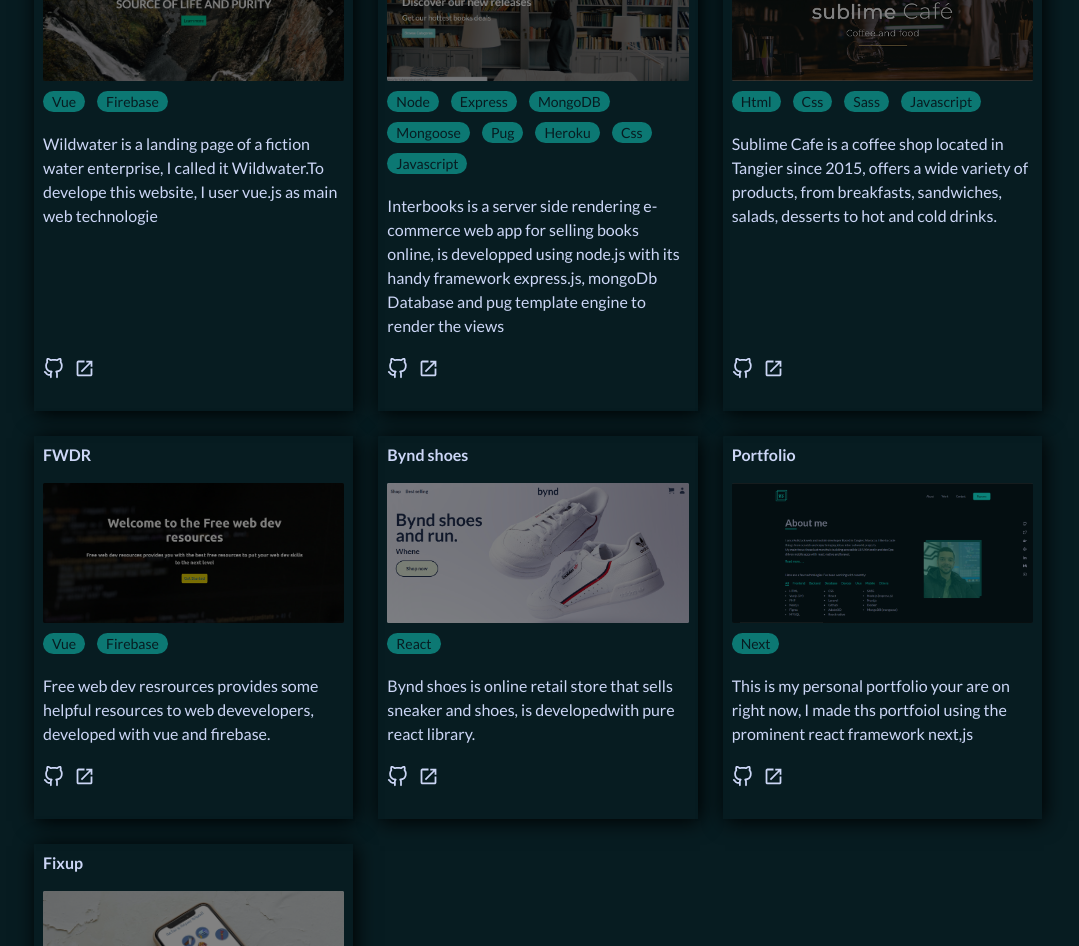
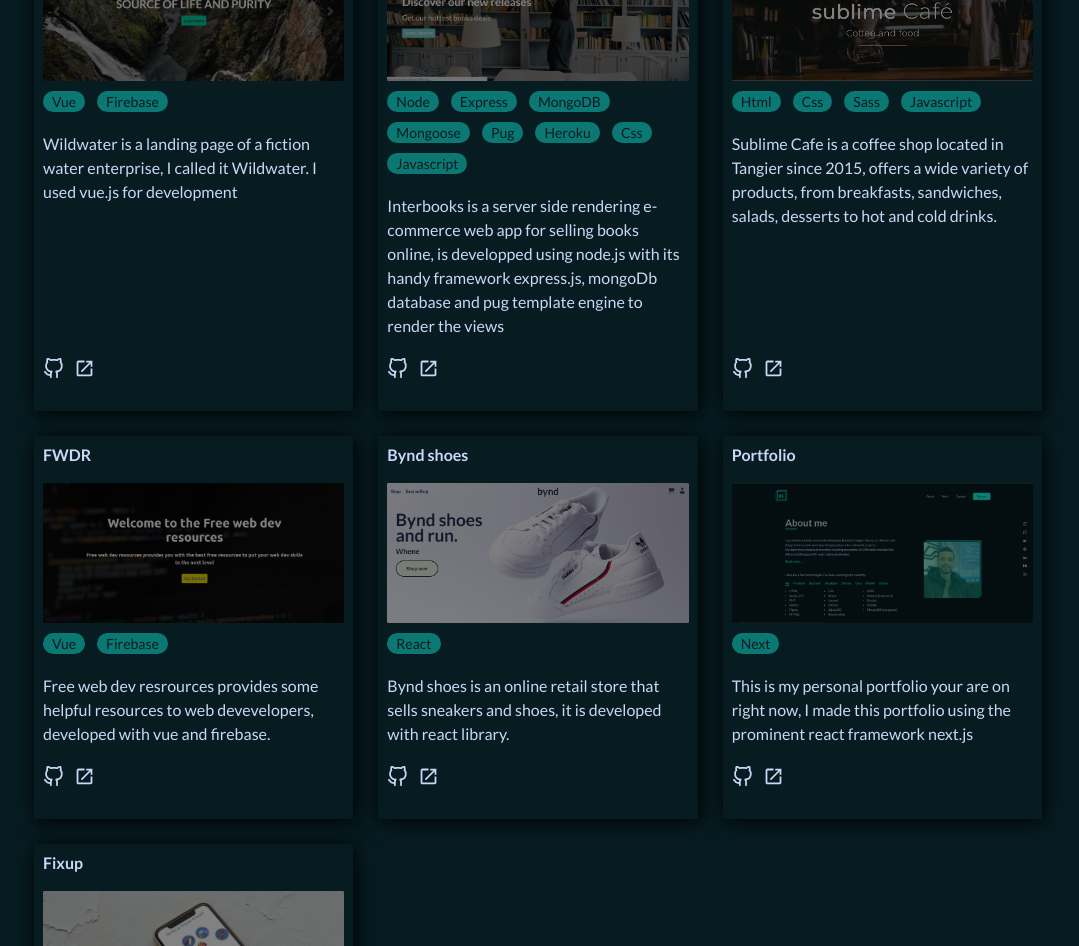
Before and after one commit to Hamzasehouli/myportfolio-nextjs, a Next.js app: page /work in a window 1280 px wide. Shown: the part 880-1826 px from the top of the page, without its empty margins (102-1181 px from the left). Built offline with nearby package versions, Linux system fonts and the light colour scheme.

Commit message:
Fixed some ortho error in the portfolio descriptions

```diff
--- a/data/portfolio.js
+++ b/data/portfolio.js
@@ -22,7 +22,7 @@ export const portfolio = [
       { id: "tech3", title: "themealdb api" },
     ],
     description:
-      "Happymeal is a cooking recipes app. Nuxt.js, which is a vue.js framework, used to solve some vue.js limitations like SEO and some other helpful features. Beside nuxt.js, I chose themealdb.com as core api source, as it commes with handy routes like categories, countries etc....",
+      "Happymeal is a cooking recipes app. Nuxt.js, which is a vue.js framework, used to solve some vue.js limitations like SEO and some other helpful features. Beside nuxt.js, I chose themealdb.com as main api source, as it commes with handy routes like categories, countries etc....",
     category: "Frontend",
     color: "rgba(222,222,222,.5)",
   },
@@ -38,7 +38,7 @@ export const portfolio = [
       { id: "tech3", title: "rapid api" },
     ],
     description:
-      "Lodgingnbed is a hotel reservation app built using vue.js framework, firebase to store cities for the autocomplition, booking api from third party the RAPIDAPI, and other api from the same site for currency conversion",
+      "Lodgingnbed is an online hotel reservation app built with vue.js framework, firebase to store cities for the autocomplition, booking api from third party the RAPIDAPI.",
     category: "Frontend",
     color: "rgba(222,222,222,.5)",
   },
@@ -53,7 +53,7 @@ export const portfolio = [
       { id: "tech2", title: "firebase" },
     ],
     description:
-      "Wildwater is a landing page of a fiction water enterprise, I called it Wildwater.To develope this website, I user vue.js as main web technologie",
+      "Wildwater is a landing page of a fiction water enterprise, I called it Wildwater. I used vue.js for development",
     category: "Frontend",
     color: "rgba(222,222,222,.5)",
   },
@@ -74,7 +74,7 @@ export const portfolio = [
       { id: "tech8", title: "javascript" },
     ],
     description:
-      "Interbooks is a server side rendering e-commerce web app for selling books online, is developped using node.js with its handy framework express.js, mongoDb Database and pug template engine to render the views",
+      "Interbooks is a server side rendering e-commerce web app for selling books online, is developped using node.js with its handy framework express.js, mongoDb database and pug template engine to render the views",
     category: "Frontend",
     color: "rgba(222,222,222,.5)",
   },
@@ -119,7 +119,7 @@ export const portfolio = [
     github: "https://github.com/Hamzasehouli/bynd",
     techs: [{ id: "tech1", title: "react" }],
     description:
-      "Bynd shoes is online retail store that sells sneaker and shoes, is developedwith pure react library.",
+      "Bynd shoes is an online retail store that sells sneakers and shoes, it is developed with react library.",
     category: "Frontend",
     color: "rgba(222,222,222,.5)",
   },
@@ -131,7 +131,7 @@ export const portfolio = [
     github: "https://github.com/Hamzasehouli/myportfolio-nextjs",
     techs: [{ id: "tech1", title: "next" }],
     description:
-      "This is my personal portfolio your are on right now, I made ths portfoiol using the prominent react framework next,js",
+      "This is my personal portfolio your are on right now, I made this portfolio using the prominent react framework next.js",
     category: "Frontend",
     color: "rgba(222,222,222,.5)",
   },
```
